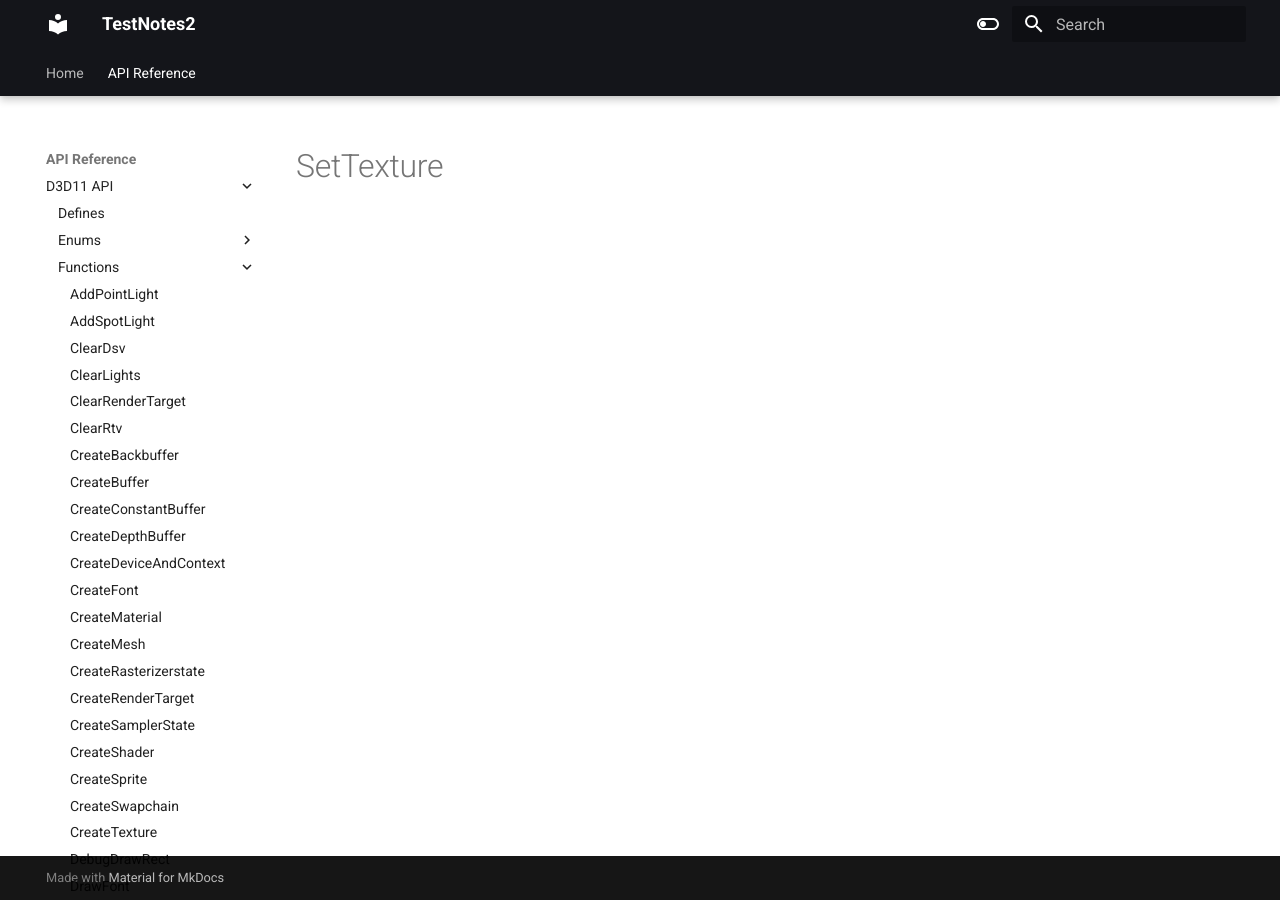
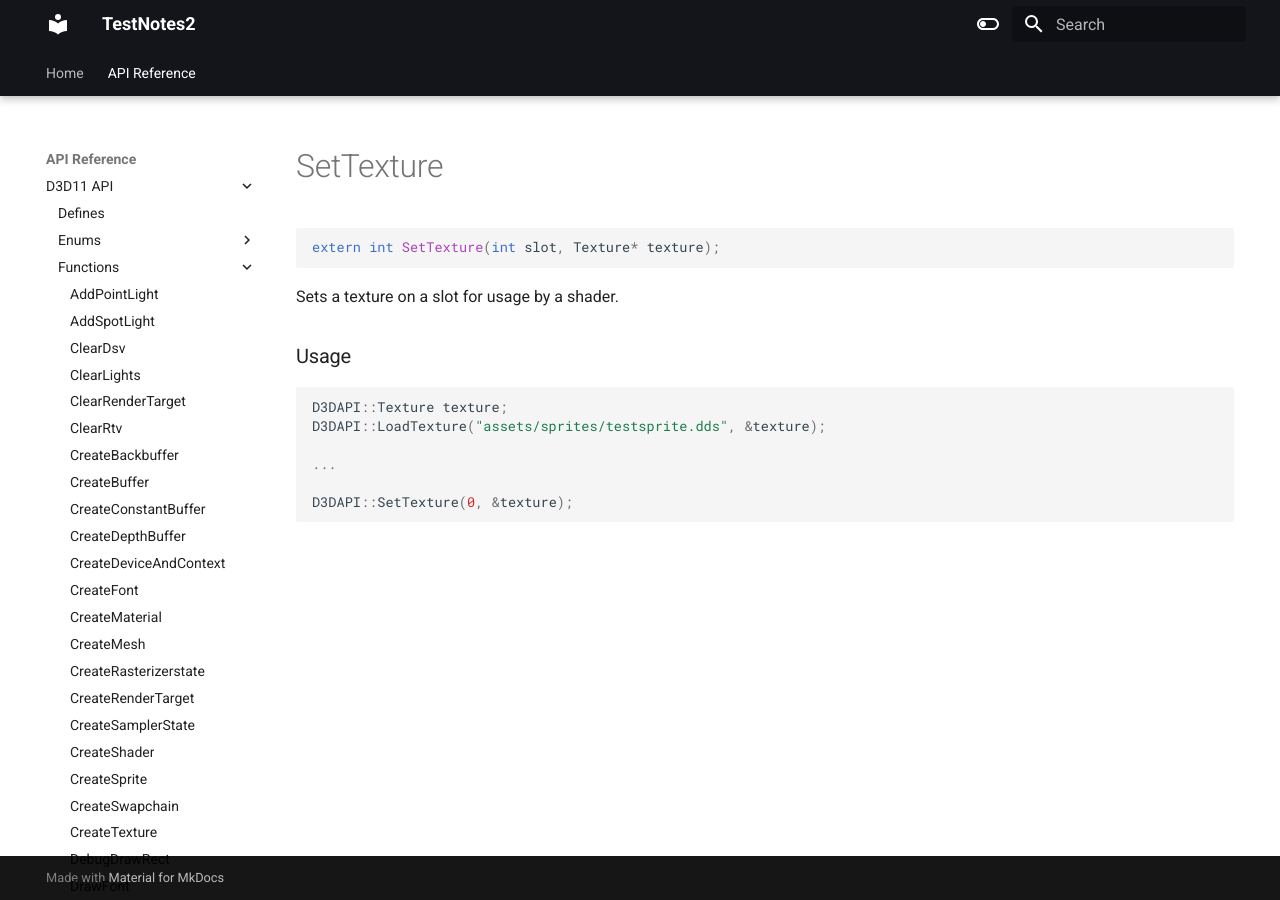
Before and after one commit to erichederstedt/TempEngineDocs, an MkDocs documentation site: the page built from docs/API Reference/D3D11 API/Functions/SetTexture.md, in a window 1280 px wide. Built offline with MkDocs 1.6.1 and Material for MkDocs 9.7.7, drawn with Linux system fonts in a browser that asks for light colours.

Commit message:
PUSH NOTE : SetTexture.md

````diff
--- a/docs/API Reference/D3D11 API/Functions/SetTexture.md
+++ b/docs/API Reference/D3D11 API/Functions/SetTexture.md
@@ -1 +1,18 @@
 # SetTexture
+
+```c++
+extern int SetTexture(int slot, Texture* texture);
+```
+
+Sets a texture on a slot for usage by a shader.
+
+
+### Usage
+```c++
+D3DAPI::Texture texture;
+D3DAPI::LoadTexture("assets/sprites/testsprite.dds", &texture);
+
+...
+
+D3DAPI::SetTexture(0, &texture);
+```
````
